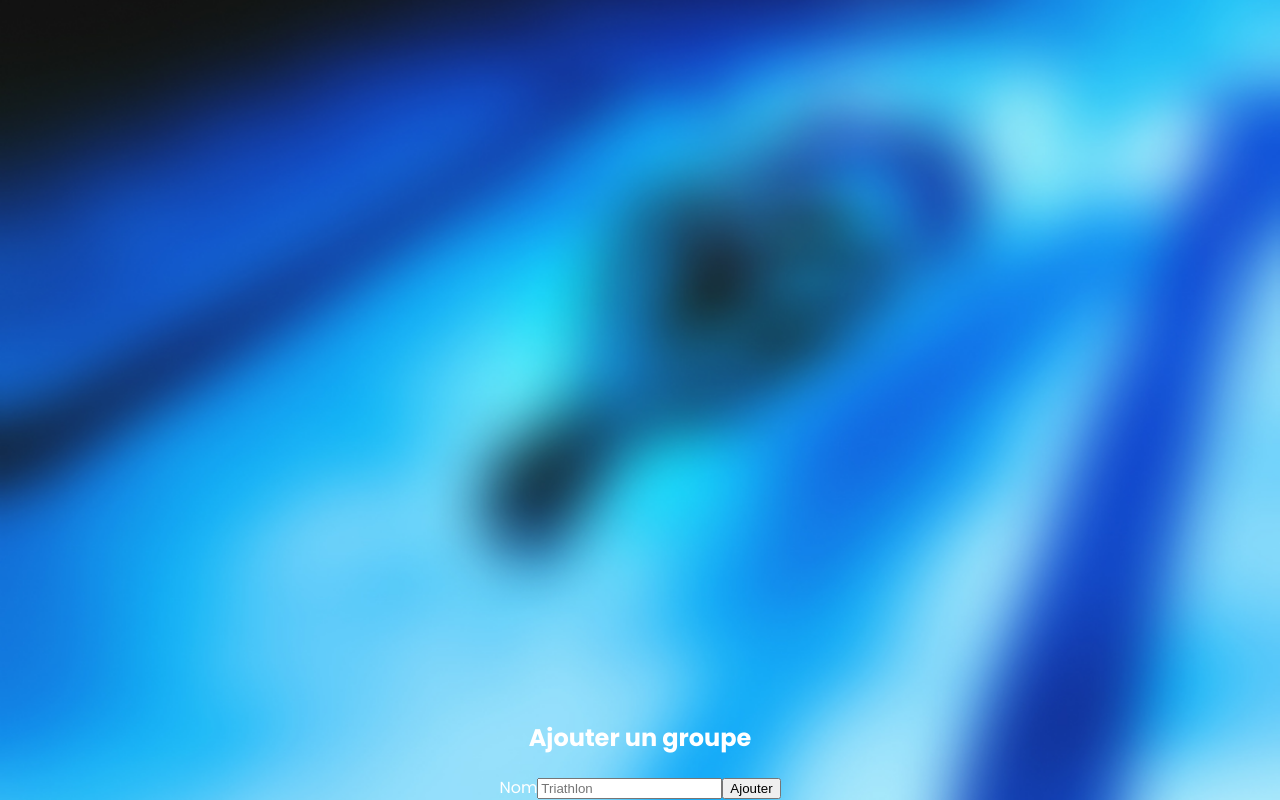
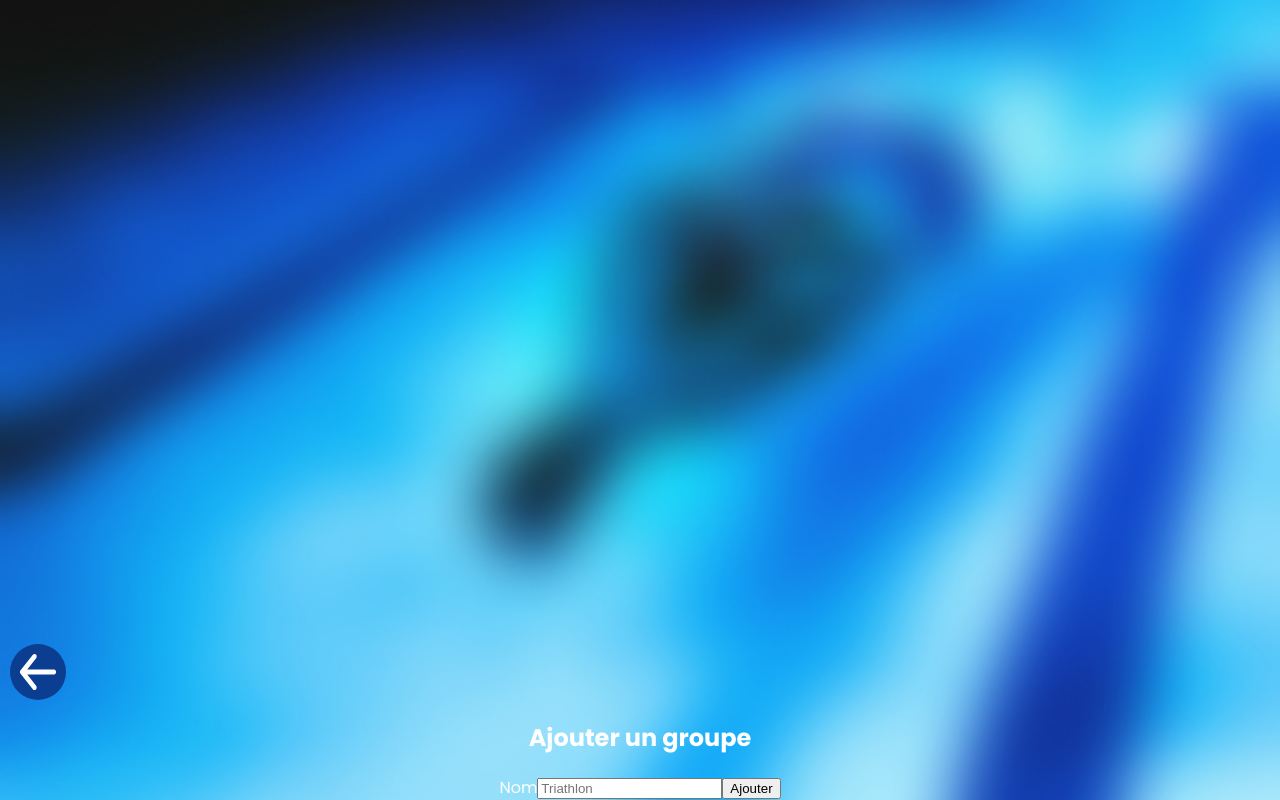
Before and after one commit to FaresBza/swimgoals_travail_bachelor, a Next.js app in the folder swimgoals_frontend/: page /add-group in a window 1280 px wide. Built offline with nearby package versions, Linux system fonts and the light colour scheme.

Commit message:
Added BackButton component in several pages to improve navigation

```diff
--- a/swimgoals_frontend/src/app/add-group/page.tsx
+++ b/swimgoals_frontend/src/app/add-group/page.tsx
@@ -3,11 +3,13 @@
 import FormGroup from "./FormGroup";
 
 import './../styles/BackgroundImage.scss'
+import BackButton from "../components/BackButton";
 
 const AddGroup = () => {
 
     return(
         <div className="container blur">
+            <BackButton />
             <FormGroup />
         </div>
     )
--- a/swimgoals_frontend/src/app/charts/objective/[id]/page.tsx
+++ b/swimgoals_frontend/src/app/charts/objective/[id]/page.tsx
@@ -15,6 +15,7 @@ import {
     Legend
 } from "chart.js";
 import { Line } from "react-chartjs-2";
+import BackButton from "@/app/components/BackButton";
 
 ChartJS.register(CategoryScale, LinearScale, PointElement, LineElement, Title, Tooltip, Legend);
 
@@ -63,7 +64,8 @@ const Chart = () => {
     }, [goals, loading]);
 
     return (
-        <div className="container blur" style={{ height: "500px", padding: "2rem" }}>
+        <div className="container blur">
+            <BackButton />
             <h1>Performances</h1>
             {loading ? <p>Chargement...</p> : <p>Données chargées</p>}
             {chartData ? (
--- /dev/null
+++ b/swimgoals_frontend/src/app/components/BackButton.tsx
@@ -0,0 +1,23 @@
+"use client"
+import Image from 'next/image';
+import { useRouter } from 'next/navigation';
+
+const BackButton = () => {
+
+    const route = useRouter();
+
+    return (
+        <>
+            <Image
+                src="/icons/back-button.svg"
+                alt="Back button"
+                width={56}
+                height={56}
+                onClick={route.back}
+                style={{margin: "10px 0 0 10px"}}
+            />
+        </>
+    )
+}
+
+export default BackButton;
--- a/swimgoals_frontend/src/app/group/[id]/page.tsx
+++ b/swimgoals_frontend/src/app/group/[id]/page.tsx
@@ -7,6 +7,7 @@ import useGroupApi from "@/app/hooks/useGroupApi";
 import './../../styles/BackgroundImage.scss';
 import './../../styles/Scroll.scss';
 import './../../styles/Card.scss';
+import BackButton from "@/app/components/BackButton";
 
 const GroupPage = () => {
     const { id } = useParams();
@@ -33,6 +34,7 @@ const GroupPage = () => {
 
     return (
         <div className="container blur">
+            <BackButton />
             <div className="scrollable-container">
                 <h1>{groupName}</h1>
                 {error && <p style={{ color: "red" }}>{error}</p>}
--- a/swimgoals_frontend/src/app/objectives/result/[objectiveId]/page.tsx
+++ b/swimgoals_frontend/src/app/objectives/result/[objectiveId]/page.tsx
@@ -8,6 +8,7 @@ import useTimer from "@/app/utils/useTimer";
 
 import "@/app/styles/Timer.scss";
 import "./../../../styles/BackgroundImage.scss";
+import BackButton from "@/app/components/BackButton";
 
 const ObjectiveResult = () => {
     const { objectiveId } = useParams();
@@ -27,6 +28,7 @@ const ObjectiveResult = () => {
 
     return (
         <div className="container blur">
+            <BackButton />
             <div className="timer-container">
                 <h1>Résultat de l’objectif #{objectiveId}</h1>
                 <TimerDisplay time={time} />
--- a/swimgoals_frontend/src/app/objectives/swimmer/[id]/page.tsx
+++ b/swimgoals_frontend/src/app/objectives/swimmer/[id]/page.tsx
@@ -15,6 +15,7 @@ import './../../../styles/NavbarButton.scss'
 
 
 import useUserApi from "@/app/hooks/useUserApi";
+import BackButton from "@/app/components/BackButton";
 
 // Fonction utilitaire pour obtenir le nom de la nage à partir de l'id
 const getSwimNameById = (swim: number | { id: number; name: string }) => {
@@ -57,7 +58,8 @@ const Objectives = () => {
     return (
         <div className="container blur">
             <div className="scrollable-container">
-                { roleId === 2 && <h1>{firstName}</h1> }
+                { roleId === 2 &&  <BackButton />}
+                { roleId === 2 &&  <h1>{firstName}</h1> }
                 { roleId === 3 && <h1>Objectifs</h1> }
                 <main className="list-objectives">
                     {objectives.map((objective) => {
```
